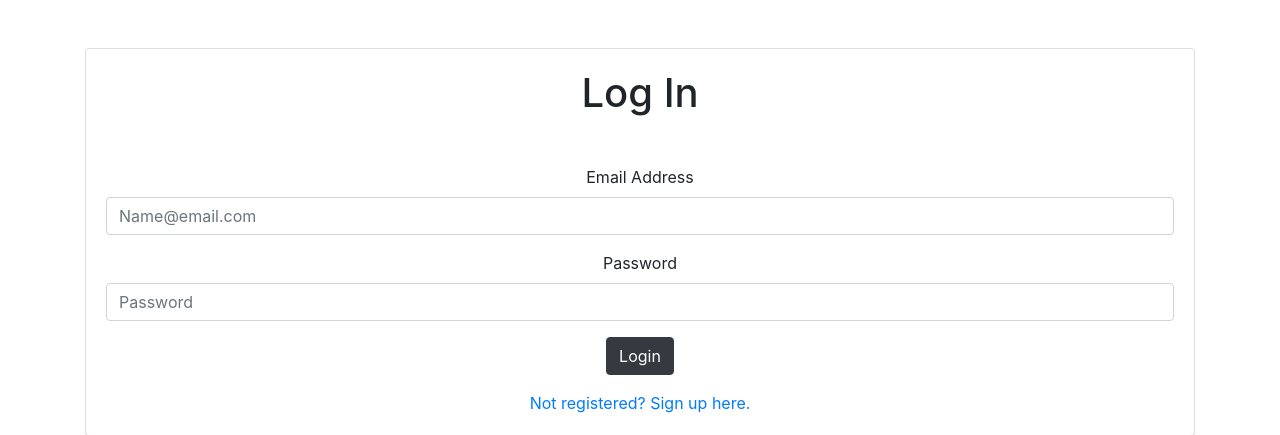
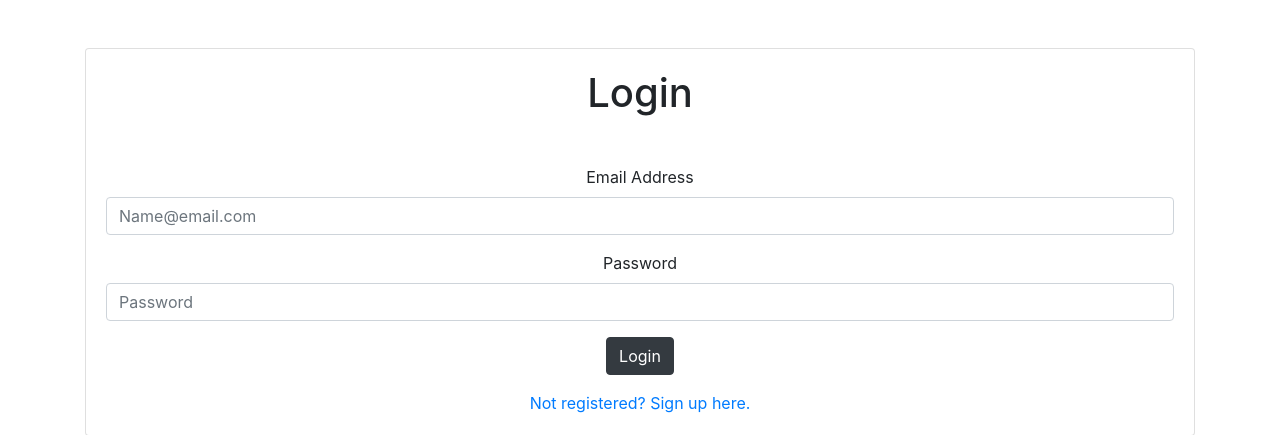
Before and after one commit to nakram6/eshoe, a PHP site: page /signin.php in a window 1280 px wide. Shown: the part 56-491 px from the top of the page. Run offline with PHP 8.4, Linux system fonts and the light colour scheme.

Commit message:
Update signin.php

```diff
--- a/signin.php
+++ b/signin.php
@@ -1,7 +1,7 @@
 <!DOCTYPE html>
 <html>
   <head>
-    <title>About</title>
+    <title>Login</title>
     <link rel="stylesheet" href="https://cdn.jsdelivr.net/npm/bootstrap@4.3.1/dist/css/bootstrap.min.css" integrity="sha384-ggOyR0iXCbMQv3Xipma34MD+dH/1fQ784/j6cY/iJTQUOhcWr7x9JvoRxT2MZw1T" crossorigin="anonymous">
     <script src="https://code.jquery.com/jquery-3.3.1.slim.min.js"></script>
     <script src="https://cdn.jsdelivr.net/npm/popper.js@1.14.7/dist/umd/popper.min.js"></script>
@@ -65,7 +65,7 @@
     <div class="container my-5">
       <div class="card" align="center">
         <div class="card-body">
-          <h1 class="card-title mb-5">Log In</h1>
+          <h1 class="card-title mb-5">Login</h1>
           <form action="signin.php" method="post">
             <p style="color:red" class="text-center"><?php if(isset($_GET['error'])){ echo $_GET['error']; }?></p>
             <div class="mb-3">
```
